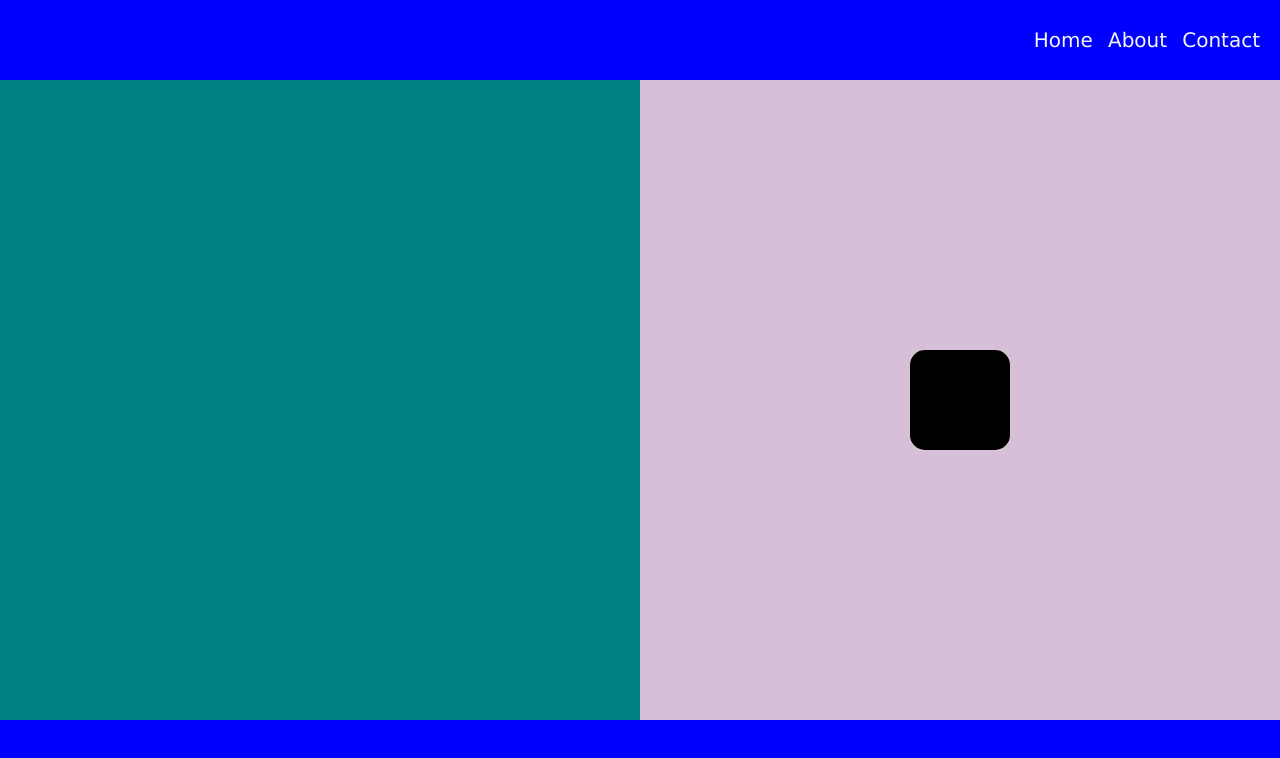
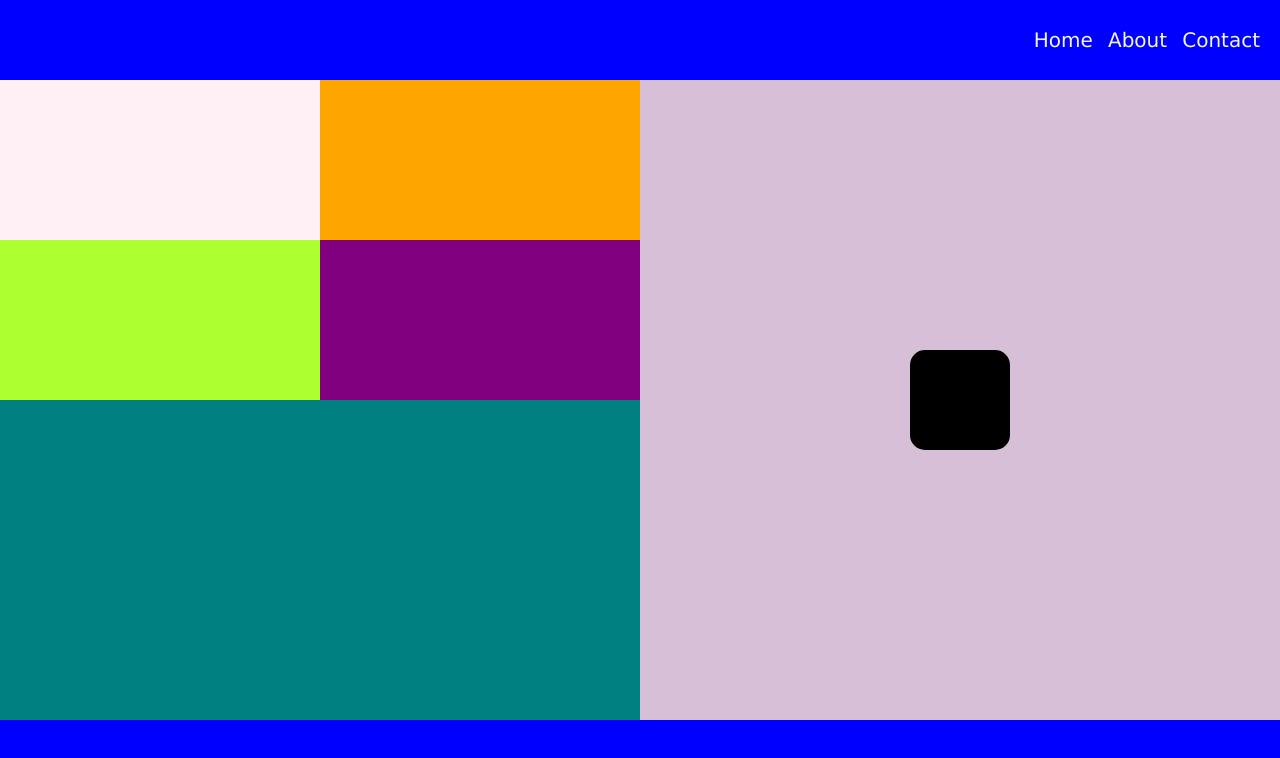
Before and after one commit to SeanMelody/layout_template, a plain HTML site: page index.html in a window 1280 px wide. Drawn offline with Linux system fonts and the light colour scheme.

Commit message:
added the grid

```diff
--- a/assets/style.css
+++ b/assets/style.css
@@ -7,6 +7,7 @@ nav {
 .nav-links {
   position: absolute;
   top: 50%;
+  /* centers the top line, not the mid, so have to add translate */
   right: 20px;
   transform: translate(0%, -50%);
 }
@@ -15,6 +16,7 @@ nav {
   display: inline;
 }
 
+/* last child makes it not apply to the last item in the class */
 .nav-links li:not(:last-child) {
   margin-right: 10px;
 }
@@ -29,6 +31,7 @@ main {
   height: 80vh;
 }
 
+/* clearfix is important when floating */
 .clearfix::after {
   content: "";
   clear: both;
@@ -44,16 +47,50 @@ main {
 .left {
   background-color: teal;
   float: left;
-  height: 80vh;
+  /* vh is view height */
+}
+
+.top {
+  height: 50%;
+  background-color: red;
+}
+
+.grid1 {
+  height: 50%;
+  width: 50%;
+  background-color: lavenderblush;
+  float: left;
+}
+
+.grid2 {
+  height: 50%;
+  width: 50%;
+  background-color: orange;
+  float: left;
+}
+
+.grid3 {
+  height: 50%;
+  width: 50%;
+  background-color: greenyellow;
+  float: left;
+}
+.grid4 {
+  height: 50%;
+  width: 50%;
+  background-color: purple;
+  float: left;
 }
 
 .right {
   background-color: thistle;
   float: right;
+  /* this is the parent, then plus the next four lines center */
   position: relative;
 }
 
 .center {
+  /* next 4 lines center the box!!! */
   position: absolute;
   top: 50%;
   left: 50%;
--- a/index.html
+++ b/index.html
@@ -16,7 +16,17 @@
       </ul>
     </nav>
     <main class="clearfix">
-      <aside class="left"></aside>
+      <aside class="left">
+        <div class="top clearfix">
+          <!-- assigns class top and clearfix -->
+          <div class="grid1"></div>
+          <div class="grid2"></div>
+          <div class="grid3"></div>
+          <div class="grid4"></div>
+        </div>
+        <div class="bottom"></div>
+      </aside>
+
       <aside class="right">
         <div class="center"></div>
       </aside>
```
